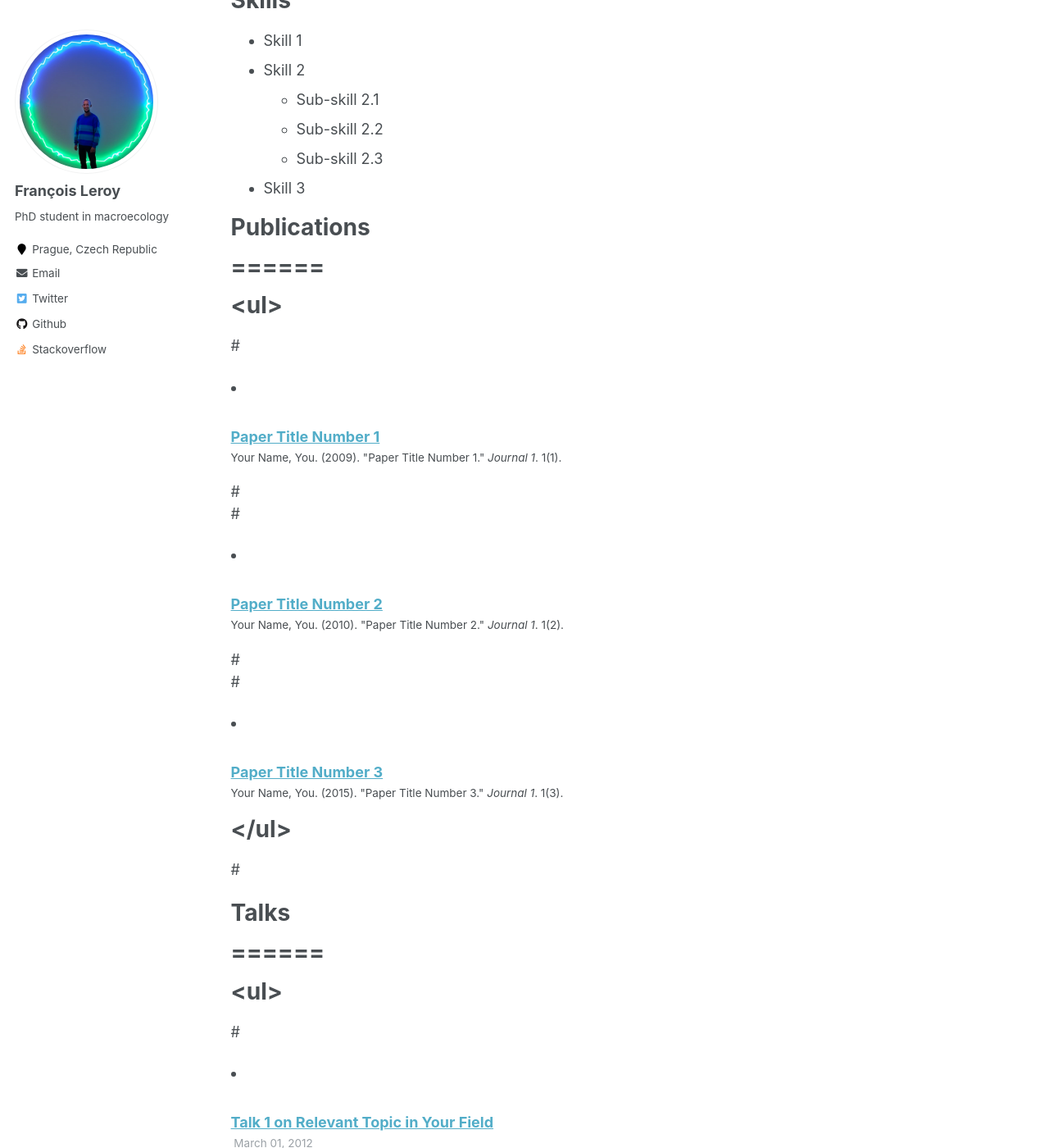
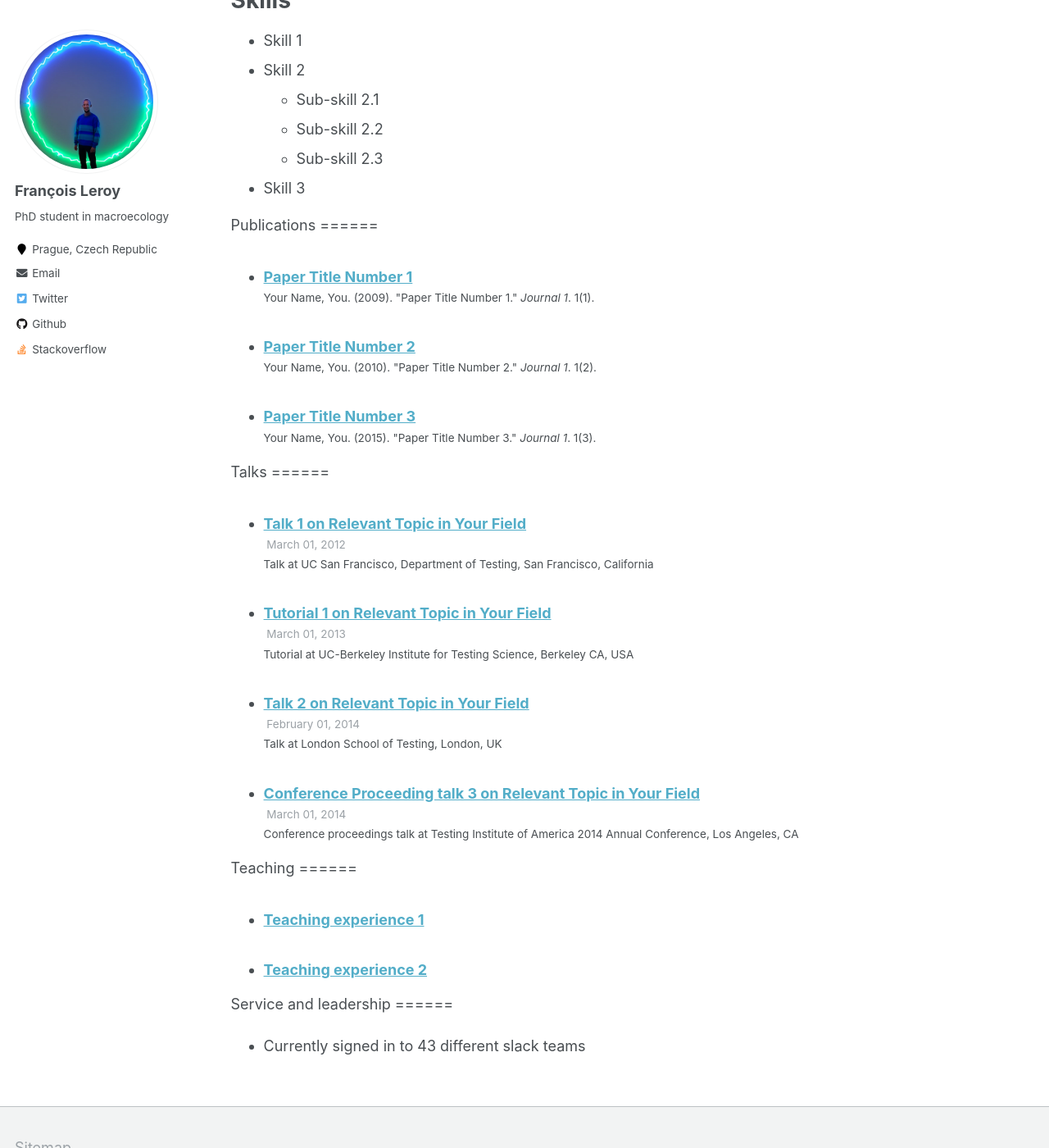
Before and after one commit to FrsLry/FrsLry.github.io, a Jekyll site: the page built from _pages/cv.md, in a window 1280 px wide and 1400 px high, scrolled down 768 px. Shown: the whole window at 82% size. Built offline with Jekyll 4.4.1, drawn with Linux system fonts in a browser that asks for light colours; some of the changed text lies outside the part shown.

Commit message:
Update cv.md

```diff
--- a/_pages/cv.md
+++ b/_pages/cv.md
@@ -37,24 +37,24 @@ Skills
   * Sub-skill 2.3
 * Skill 3
 
-# Publications
-# ======
-#   <ul>{% for post in site.publications %}
-#     {% include archive-single-cv.html %}
-#   {% endfor %}</ul>
-#
-# Talks
-# ======
-#   <ul>{% for post in site.talks %}
-#     {% include archive-single-talk-cv.html %}
-#   {% endfor %}</ul>
-#
-# Teaching
-# ======
-#   <ul>{% for post in site.teaching %}
-#     {% include archive-single-cv.html %}
-#   {% endfor %}</ul>
-#
-# Service and leadership
-# ======
-# * Currently signed in to 43 different slack teams
+ Publications
+ ======
+   <ul>{% for post in site.publications %}
+     {% include archive-single-cv.html %}
+   {% endfor %}</ul>
+
+ Talks
+ ======
+   <ul>{% for post in site.talks %}
+     {% include archive-single-talk-cv.html %}
+   {% endfor %}</ul>
+
+ Teaching
+ ======
+   <ul>{% for post in site.teaching %}
+     {% include archive-single-cv.html %}
+   {% endfor %}</ul>
+
+ Service and leadership
+ ======
+ * Currently signed in to 43 different slack teams
```
